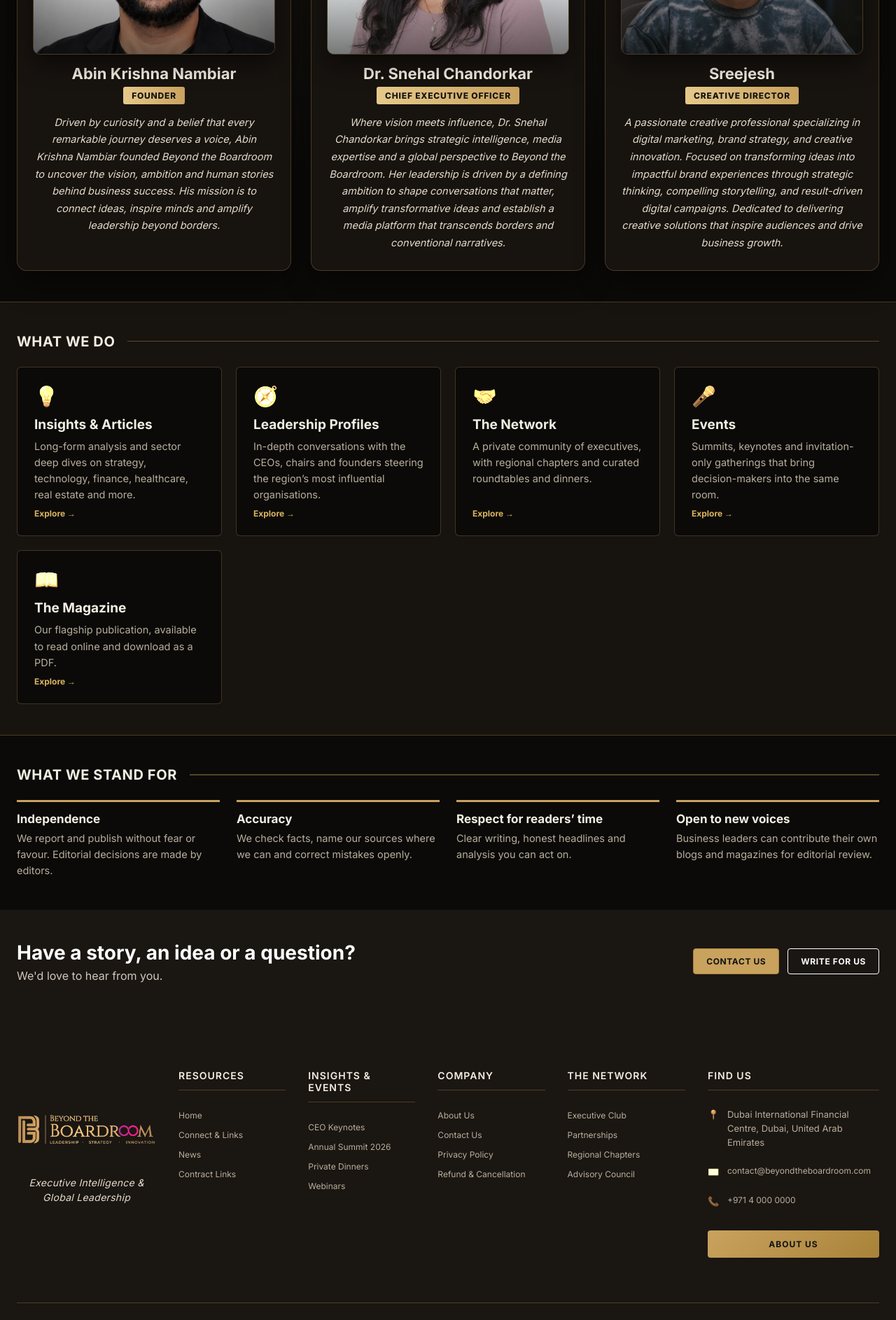
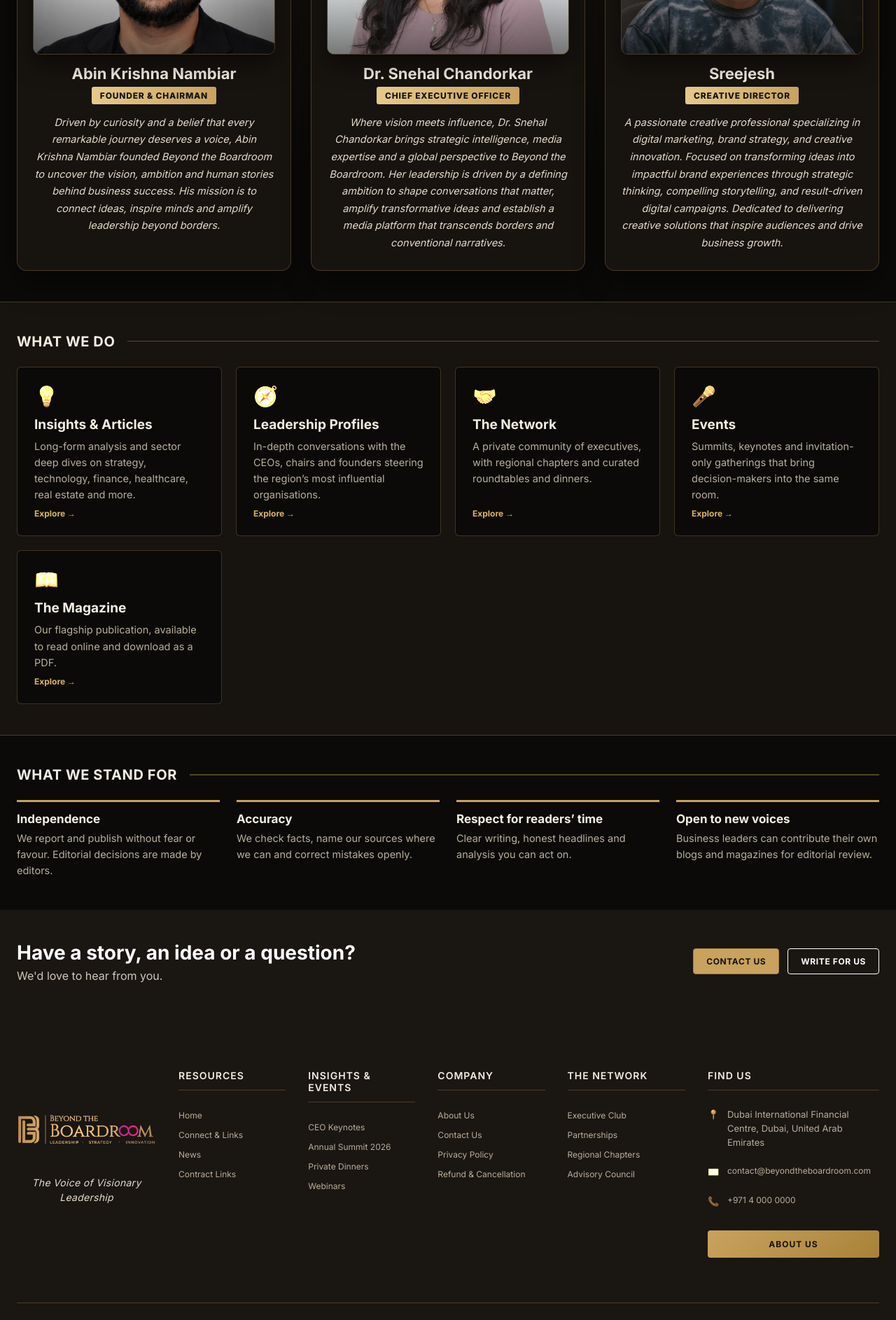
Before and after one commit to raznalrich/boardroom, an Angular app: page /about-us in a window 1280 px wide. Shown: the part 1420-3306 px from the top of the page at 70% size. Built offline with nearby package versions, Linux system fonts and the light colour scheme; no server answers; the database is empty.

Commit message:
footer men uchanges

```diff
--- a/src/app/core/layout/btb-footer/btb-footer.component.html
+++ b/src/app/core/layout/btb-footer/btb-footer.component.html
@@ -4,7 +4,7 @@
       <!-- Col 1: Brand Monogram & Infinity Logo -->
       <div class="footer-col brand-col">
         <img src="assets/images/logo.png" alt="Beyond The Boardroom" class="footer-logo" />
-        <p class="footer-tagline">Executive Intelligence &amp; Global Leadership</p>
+        <p class="footer-tagline">The Voice of Visionary Leadership</p>
       </div>
 
       <!-- Col 2: RESOURCES -->
--- a/src/app/pages/about/about.component.ts
+++ b/src/app/pages/about/about.component.ts
@@ -14,7 +14,7 @@ export class AboutComponent {
   readonly site = SITE;
 
   founders = [
-    { name: 'Abin Krishna Nambiar', role: 'Founder', img: 'assets/images/abin.jpg',
+    { name: 'Abin Krishna Nambiar', role: 'Founder & Chairman', img: 'assets/images/abin.jpg',
       bio: 'Driven by curiosity and a belief that every remarkable journey deserves a voice, Abin Krishna Nambiar founded Beyond the Boardroom to uncover the vision, ambition and human stories behind business success. His mission is to connect ideas, inspire minds and amplify leadership beyond borders.' },
     { name: 'Dr. Snehal Chandorkar', role: 'Chief Executive Officer', img: 'assets/images/snehal.jpg',
       bio: 'Where vision meets influence, Dr. Snehal Chandorkar brings strategic intelligence, media expertise and a global perspective to Beyond the Boardroom. Her leadership is driven by a defining ambition to shape conversations that matter, amplify transformative ideas and establish a media platform that transcends borders and conventional narratives.' },
```
